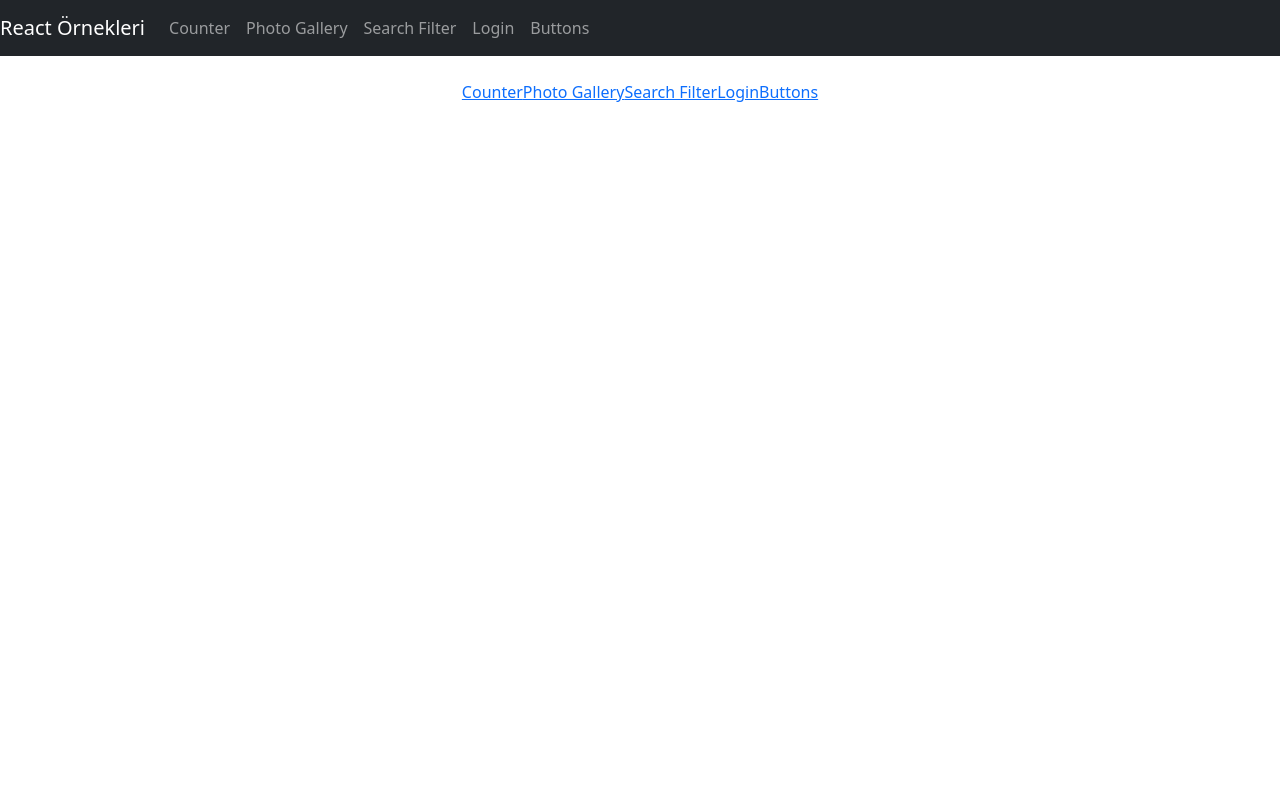
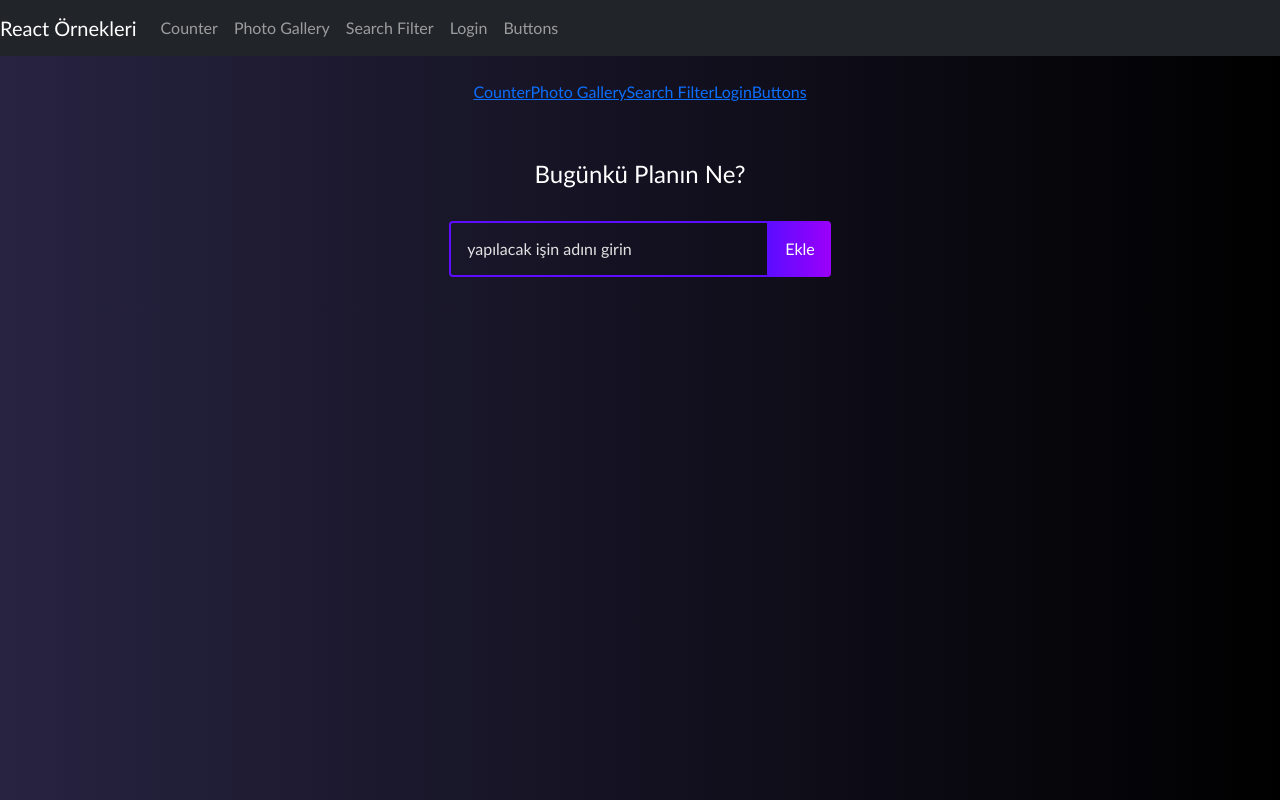
Before and after one commit to Fatih032/react, a React (Create React App) app: page / in a window 1280 px wide. Built offline with nearby package versions, Linux system fonts and the light colour scheme.

Commit message:
To do list eklendi.

```diff
--- a/package.json
+++ b/package.json
@@ -14,6 +14,7 @@
     "react-dom": "^18.1.0",
     "react-grid-layout": "^1.3.4",
     "react-grid-system": "^8.1.5",
+    "react-icons": "^4.4.0",
     "react-image-gallery": "^1.2.8",
     "react-router-dom": "^6.3.0",
     "react-scripts": "5.0.1",
--- a/src/App.js
+++ b/src/App.js
@@ -6,6 +6,8 @@
 import SearchFilter from './components/SearchFilter';
 import Login from './components/Login';
 import Buttons from './components/Buttons';
+import TodoList from './components/todolist/TodoList';
+
 
 function App() {
   return (
@@ -27,6 +29,8 @@
           <Link to='/react/login'>Login</Link>
           <Link to='/react/button'>Buttons</Link>
       </Router>
+      <br /><br />
+      <TodoList />
 
     </div>
   );
--- a/src/components/Navigation.js
+++ b/src/components/Navigation.js
@@ -1,12 +1,14 @@
 import React, { Component } from "react";
 import "bootstrap/dist/css/bootstrap.min.css";
 import { Nav, Navbar } from "react-bootstrap";
+import { Navigate } from "react-router-dom";
 
 
 class Navigation extends Component {
 
   render() {
     return (
+      <div>
       <Navbar collapseOnSelect expand="lg" bg="dark" variant="dark">
         <Navbar.Brand href="/react">React Örnekleri</Navbar.Brand>
         <Navbar.Toggle aria-controls="responsive-navbar-nav" />
@@ -17,10 +19,11 @@
             <Nav.Link href="/react/searchfilter">Search Filter</Nav.Link>
             <Nav.Link href="/react/login">Login</Nav.Link>
             <Nav.Link href="/react/button">Buttons</Nav.Link>
-
           </Nav>
         </Navbar.Collapse>
       </Navbar>
+{/*         <Navigate to ="/react/button">Buttons</Navigate> */}
+      </div>
     );
   }
 }
--- /dev/null
+++ b/src/components/todolist/Todo.js
@@ -0,0 +1,47 @@
+import React, { useState } from 'react';
+import TodoForm from './TodoForm';
+import { RiCloseCircleLine } from 'react-icons/ri';
+import { TiEdit } from 'react-icons/ti';
+import './todo.css';
+
+const Todo = ({ todos, completeTodo, removeTodo, updateTodo }) => {
+  const [edit, setEdit] = useState({
+    id: null,
+    value: ''
+  });
+
+  const submitUpdate = value => {
+    updateTodo(edit.id, value);
+    setEdit({
+      id: null,
+      value: ''
+    });
+  };
+
+  if (edit.id) {
+    return <TodoForm edit={edit} onSubmit={submitUpdate} />;
+  }
+
+  return todos.map((todo, index) => (
+    <div
+      className={todo.isComplete ? 'todo-row complete' : 'todo-row'}
+      key={index}
+    >
+      <div key={todo.id} onClick={() => completeTodo(todo.id)}>
+        {todo.text}
+      </div>
+      <div className='icons'>
+        <RiCloseCircleLine
+          onClick={() => removeTodo(todo.id)}
+          className='delete-icon'
+        />
+        <TiEdit
+          onClick={() => setEdit({ id: todo.id, value: todo.text })}
+          className='edit-icon'
+        />
+      </div>
+    </div>
+  ));
+};
+
+export default Todo;
--- /dev/null
+++ b/src/components/todolist/TodoForm.js
@@ -0,0 +1,62 @@
+import React, { useState, useEffect, useRef } from 'react';
+import './todo.css';
+
+function TodoForm(props) {
+  const [input, setInput] = useState(props.edit ? props.edit.value : '');
+
+  const inputRef = useRef(null);
+
+  useEffect(() => {
+    inputRef.current.focus();
+  });
+
+  const handleChange = e => {
+    setInput(e.target.value);
+  };
+
+  const handleSubmit = e => {
+    e.preventDefault();
+
+    props.onSubmit({
+      id: Math.floor(Math.random() * 10000),
+      text: input
+    });
+    setInput('');
+  };
+
+  return (
+    <form onSubmit={handleSubmit} className='todo-form'>
+      {props.edit ? (
+        <>
+          <input
+            placeholder='Update your item'
+            value={input}
+            onChange={handleChange}
+            name='text'
+            ref={inputRef}
+            className='todo-input edit'
+          />
+          <button onClick={handleSubmit} className='todo-button edit'>
+            Güncelle
+          </button>
+        </>
+      ) : (
+        <>
+          <input
+            placeholder='yapılacak işin adını girin'
+            value={input}
+            onChange={handleChange}
+            name='text'
+            className='todo-input'
+            ref={inputRef}
+          />
+          <button onClick={handleSubmit} className='todo-button'>
+            Ekle
+          </button>
+        </>
+      )}
+    </form>
+  );
+}
+
+export default TodoForm;
--- /dev/null
+++ b/src/components/todolist/TodoList.js
@@ -0,0 +1,58 @@
+import React, { useState } from 'react';
+import TodoForm from './TodoForm';
+import Todo from './Todo';
+import './todo.css';
+
+function TodoList() {
+  const [todos, setTodos] = useState([]);
+
+  const addTodo = todo => {
+    if (!todo.text || /^\s*$/.test(todo.text)) {
+      return;
+    }
+
+    const newTodos = [todo, ...todos];
+
+    setTodos(newTodos);
+    console.log(...todos);
+  };
+
+  const updateTodo = (todoId, newValue) => {
+    if (!newValue.text || /^\s*$/.test(newValue.text)) {
+      return;
+    }
+
+    setTodos(prev => prev.map(item => (item.id === todoId ? newValue : item)));
+  };
+
+  const removeTodo = id => {
+    const removedArr = [...todos].filter(todo => todo.id !== id);
+
+    setTodos(removedArr);
+  };
+
+  const completeTodo = id => {
+    let updatedTodos = todos.map(todo => {
+      if (todo.id === id) {
+        todo.isComplete = !todo.isComplete;
+      }
+      return todo;
+    });
+    setTodos(updatedTodos);
+  };
+
+  return (
+    <>
+      <h1>Bugünkü Planın Ne?</h1>
+      <TodoForm onSubmit={addTodo} />
+      <Todo
+        todos={todos}
+        completeTodo={completeTodo}
+        removeTodo={removeTodo}
+        updateTodo={updateTodo}
+      />
+    </>
+  );
+}
+
+export default TodoList;
--- /dev/null
+++ b/src/components/todolist/todo.css
@@ -0,0 +1,147 @@
+* {
+    box-sizing: border-box;
+    margin: 0;
+    padding: 0;
+    font-family: 'Trebuchet MS', 'Lucida Sans Unicode', 'Lucida Grande',
+      'Lucida Sans', Arial, sans-serif;
+  }
+
+  body {
+    background: linear-gradient(
+      90deg,
+      rgb(39, 35, 65) 0%,
+      rgb(0, 0, 0) 100%
+    );
+  }
+  .todo-app {
+    display: flex;
+    flex-direction: column;
+    justify-content: start;
+    width: 520px;
+    min-height: 600px;
+    background: #161a2b;
+    text-align: center;
+    margin: 128px auto;
+    border-radius: 10px;
+    padding-bottom: 32px;
+  }
+
+  h1 {
+    margin: 32px 0;
+    color: #fff;
+    font-size: 24px;
+  }
+
+  .complete {
+    text-decoration: line-through;
+    opacity: 0.4;
+  }
+
+  .todo-form {
+    margin-bottom: 32px;
+  }
+
+  .todo-input {
+    padding: 14px 32px 14px 16px;
+    border-radius: 4px 0 0 4px;
+    border: 2px solid #5d0cff;
+    outline: none;
+    width: 320px;
+    background: transparent;
+    color: #fff;
+  }
+
+  .todo-input::placeholder {
+    color: #e2e2e2;
+  }
+
+  .todo-button {
+    padding: 16px;
+    border: none;
+    border-radius: 0 4px 4px 0;
+    cursor: pointer;
+    outline: none;
+    background: linear-gradient(
+      90deg,
+      rgba(93, 12, 255, 1) 0%,
+      rgba(155, 0, 250, 1) 100%
+    );
+    color: #fff;
+    text-transform: capitalize;
+  }
+
+  .todo-input.edit {
+    border: 2px solid #149fff;
+  }
+
+  .todo-button.edit {
+    background: linear-gradient(
+      90deg,
+      rgba(20, 159, 255, 1) 0%,
+      rgba(17, 122, 255, 1) 100%
+    );
+    padding: 16px 22px;
+  }
+
+  .todo-container {
+    display: flex;
+    flex-direction: row;
+    position: relative;
+  }
+
+  .todo-row {
+    display: flex;
+    justify-content: space-between;
+    align-items: center;
+    margin: 4px auto;
+    color: #fff;
+    background: linear-gradient(
+      90deg,
+      rgba(255, 118, 20, 1) 0%,
+      rgba(255, 84, 17, 1) 100%
+    );
+
+    padding: 16px;
+    border-radius: 5px;
+    width: 90%;
+  }
+
+  .todo-row:nth-child(4n + 1) {
+    background: linear-gradient(
+      90deg,
+      rgba(93, 12, 255, 1) 0%,
+      rgba(155, 0, 250, 1) 100%
+    );
+  }
+
+  .todo-row:nth-child(4n + 2) {
+    background: linear-gradient(
+      90deg,
+      rgba(255, 12, 241, 1) 0%,
+      rgba(250, 0, 135, 1) 100%
+    );
+  }
+
+  .todo-row:nth-child(4n + 3) {
+    background: linear-gradient(
+      90deg,
+      rgb(115, 116, 69) 0%,
+      rgba(17, 122, 255, 1) 100%
+    );
+  }
+
+  .icons {
+    display: flex;
+    align-items: center;
+    font-size: 24px;
+    cursor: pointer;
+  }
+
+  .delete-icon {
+    margin-right: 5px;
+    color: #fff;
+  }
+
+  .edit-icon {
+    color: #fff;
+  }
```
Also changed, not shown: 1 other file (tests, documents, lock files or other folders).
